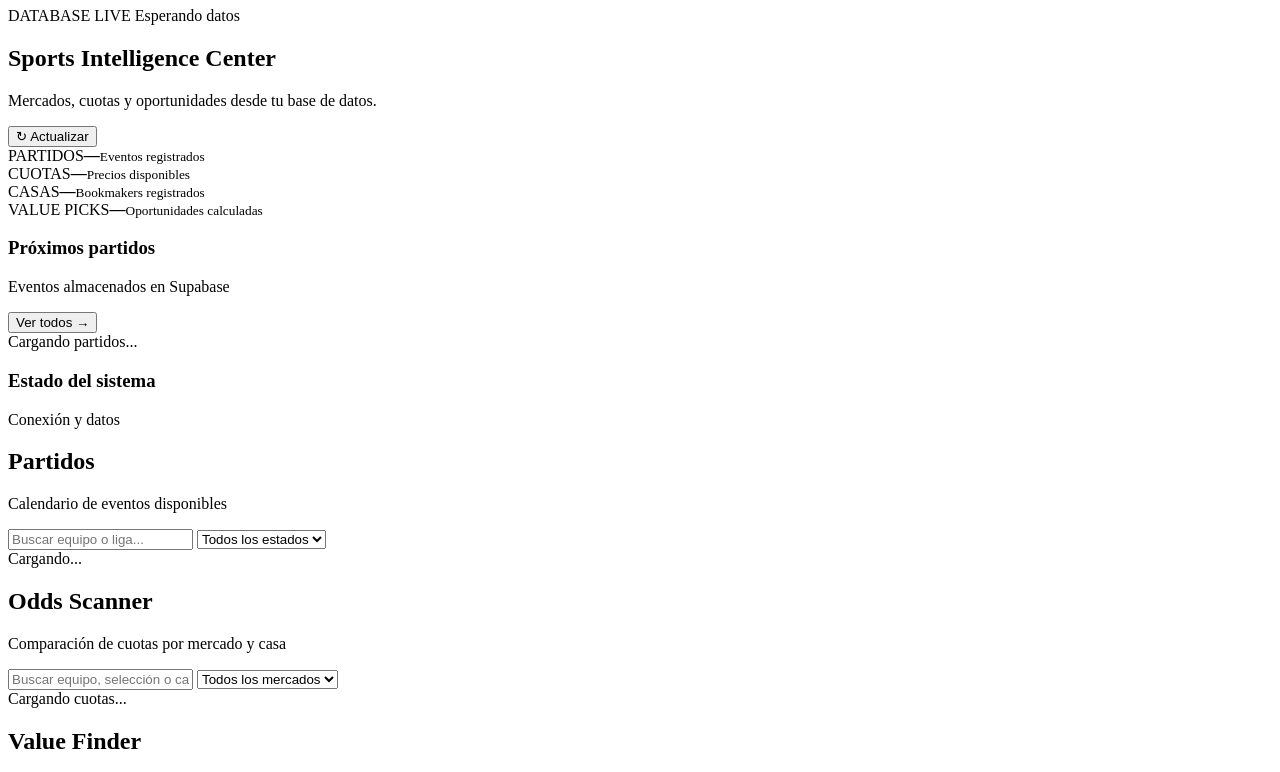
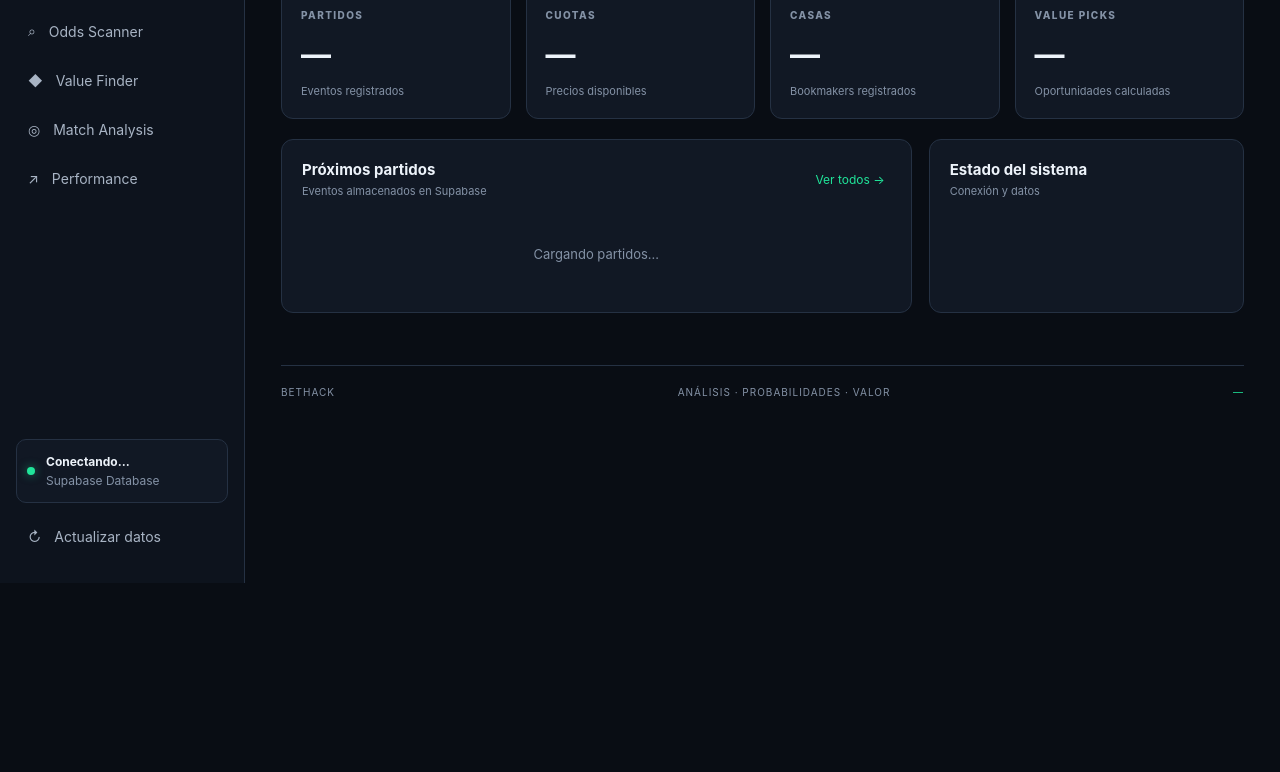
Before and after one commit to rafaelamaral2-netizen/bethack, a plain HTML site: page index.html in a window 1280 px wide. Shown: the part 217-989 px from the top of the page. After the commit the page ends 800 px from the top, so only its background shows below. Drawn offline with nearby package versions, Linux system fonts and the light colour scheme.

Commit message:
style.css

```diff
--- a/style.css
+++ b/style.css
@@ -1,76 +1,101 @@
--- BETHACK - Sync automatico diario en Supabase
--- Corre esto en Supabase > SQL Editor, en la compu.
--- No compartas este archivo con nadie, tiene un lugar para tu secreto.
---
--- PASO 1: Activa las extensiones (solo la primera vez)
-create extension if not exists pg_cron;
-create extension if not exists pg_net;
-
--- PASO 2: Guarda el secreto en Vault (solo la primera vez)
--- Reemplaza TU_SECRETO_AQUI por tu BETHACK_SYNC_SECRET,
--- el mismo que usaste en el Test y que si funciono.
--- No pongas la llave de Odds aqui, ni la llave anon.
-select vault.create_secret('https://qlmifrawzbwwaguxwrbw.supabase.co', 'bethack_project_url');
-select vault.create_secret('TU_SECRETO_AQUI', 'bethack_sync_secret');
-
--- PASO 3: Trabajos diarios, 8:00 AM hora de Puerto Rico = 12:00 UTC
--- Cada liga gasta 3 creditos. 4 ligas = 12 creditos al dia.
-
--- NBA, todos los dias 8:00 AM AST
-select cron.schedule(
-  'bethack-sync-nba-daily',
-  '0 12 * * *',
-  $$
-  select net.http_post(
-    url := (select decrypted_secret from vault.decrypted_secrets where name = 'bethack_project_url') || '/functions/v1/sync-odds',
-    headers := jsonb_build_object('Content-Type', 'application/json', 'x-bethack-secret', (select decrypted_secret from vault.decrypted_secrets where name = 'bethack_sync_secret')),
-    body := '{"sportKey": "basketball_nba", "leagueSlug": "nba"}'::jsonb
-  );
-  $$
-);
-
--- Premier League, todos los dias 8:05 AM AST
-select cron.schedule(
-  'bethack-sync-epl-daily',
-  '5 12 * * *',
-  $$
-  select net.http_post(
-    url := (select decrypted_secret from vault.decrypted_secrets where name = 'bethack_project_url') || '/functions/v1/sync-odds',
-    headers := jsonb_build_object('Content-Type', 'application/json', 'x-bethack-secret', (select decrypted_secret from vault.decrypted_secrets where name = 'bethack_sync_secret')),
-    body := '{"sportKey": "soccer_epl", "leagueSlug": "premier-league"}'::jsonb
-  );
-  $$
-);
-
--- La Liga, todos los dias 8:10 AM AST
-select cron.schedule(
-  'bethack-sync-laliga-daily',
-  '10 12 * * *',
-  $$
-  select net.http_post(
-    url := (select decrypted_secret from vault.decrypted_secrets where name = 'bethack_project_url') || '/functions/v1/sync-odds',
-    headers := jsonb_build_object('Content-Type', 'application/json', 'x-bethack-secret', (select decrypted_secret from vault.decrypted_secrets where name = 'bethack_sync_secret')),
-    body := '{"sportKey": "soccer_spain_la_liga", "leagueSlug": "la-liga"}'::jsonb
-  );
-  $$
-);
-
--- Liga MX, todos los dias 8:15 AM AST
-select cron.schedule(
-  'bethack-sync-ligamx-daily',
-  '15 12 * * *',
-  $$
-  select net.http_post(
-    url := (select decrypted_secret from vault.decrypted_secrets where name = 'bethack_project_url') || '/functions/v1/sync-odds',
-    headers := jsonb_build_object('Content-Type', 'application/json', 'x-bethack-secret', (select decrypted_secret from vault.decrypted_secrets where name = 'bethack_sync_secret')),
-    body := '{"sportKey": "soccer_mexico_ligamx", "leagueSlug": "liga-mx"}'::jsonb
-  );
-  $$
-);
-
--- Para ver que trabajos quedaron:
--- select jobname, schedule from cron.job;
--- Para ver si corrieron bien:
--- select * from cron.job_run_details order by start_time desc limit 10;
--- Para borrar uno:
--- select cron.unschedule('bethack-sync-nba-daily');
+:root {
+  --bg:#090d14;
+  --surface:#111824;
+  --surface2:#151f2d;
+  --border:#253143;
+  --text:#edf3fa;
+  --muted:#8492a6;
+  --green:#20e59a;
+  --green2:#0ebd7c;
+  --red:#ff6474;
+  --blue:#61a9ff;
+}
+*{box-sizing:border-box}
+body{margin:0;background:var(--bg);color:var(--text);font-family:Inter,Arial,sans-serif}
+button,input,select{font:inherit}
+button{cursor:pointer}
+.app-shell{display:flex;min-height:100vh}
+.sidebar{width:245px;position:fixed;inset:0 auto 0 0;background:#0d131d;border-right:1px solid var(--border);padding:25px 16px;display:flex;flex-direction:column;z-index:10}
+.brand{display:flex;align-items:center;gap:12px;color:white;text-decoration:none;font-weight:900;font-size:19px;letter-spacing:1px;padding:4px 8px 35px}
+.brand small{display:block;font-size:9px;letter-spacing:2px;color:var(--muted);margin-top:5px}
+.brand-mark{width:39px;height:39px;border-radius:11px;background:var(--green);color:#06130e;display:grid;place-items:center;font-size:25px;font-weight:1000}
+.side-label,.eyebrow{font-size:10px;letter-spacing:2px;color:var(--muted);font-weight:800}
+.side-label{padding:0 12px 13px}
+.navigation{display:grid;gap:6px}
+.nav-link{border:0;background:transparent;color:#a8b4c4;text-align:left;padding:13px 12px;border-radius:9px;display:flex;align-items:center;gap:13px;font-size:14px}
+.nav-link:hover,.nav-link.active{background:#172638;color:var(--green)}
+.nav-link.active{box-shadow:inset 3px 0 var(--green)}
+.sidebar-bottom{margin-top:auto}
+.connection-card{display:flex;align-items:center;gap:11px;padding:14px 10px;margin-bottom:12px;background:var(--surface);border:1px solid var(--border);border-radius:10px}
+.connection-card strong,.connection-card small{display:block;font-size:12px}
+.connection-card small{color:var(--muted);margin-top:4px}
+.status-dot,.live-label i{width:8px;height:8px;background:var(--green);border-radius:50%;display:inline-block;box-shadow:0 0 10px #20e59a88}
+.main-content{margin-left:245px;width:calc(100% - 245px);padding:30px 36px;max-width:1800px}
+.topbar{display:flex;align-items:center;justify-content:space-between;border-bottom:1px solid var(--border);padding-bottom:22px;margin-bottom:28px}
+h1{font-size:25px;margin:7px 0 0}
+.top-actions{display:flex;align-items:center;gap:20px}
+.live-label{font-size:10px;color:var(--green);font-weight:800;letter-spacing:1px}
+.live-label i{margin-right:7px}
+.date-label{font-size:11px;color:var(--muted)}
+.mobile-menu{display:none}
+.page{display:none}.page.active{display:block}
+.welcome-row,.section-heading{display:flex;align-items:center;justify-content:space-between;margin-bottom:23px}
+h2{font-size:20px;margin:0 0 7px}
+p{color:var(--muted);font-size:13px;margin:0}
+.primary-button{border:0;background:var(--green);color:#06140e;font-weight:800;padding:11px 16px;border-radius:8px}
+.primary-button:hover{background:#63f5bd}
+.stats-grid{display:grid;grid-template-columns:repeat(4,minmax(0,1fr));gap:15px;margin-bottom:20px}
+.stat-card,.panel{background:var(--surface);border:1px solid var(--border);border-radius:12px}
+.stat-card{padding:19px}
+.stat-card span{font-size:10px;letter-spacing:1.4px;color:var(--muted);font-weight:800}
+.stat-card strong{display:block;font-size:30px;margin:13px 0 7px}
+.stat-card small{color:var(--muted);font-size:11px}
+.content-grid{display:grid;grid-template-columns:minmax(0,2fr) minmax(250px,1fr);gap:17px}
+.panel{padding:20px;margin-bottom:17px;min-width:0}
+.panel-heading{display:flex;justify-content:space-between;align-items:center;margin-bottom:18px}
+.panel-heading h3{font-size:15px;margin:0 0 5px}
+.panel-heading p{font-size:11px}
+.text-button{background:none;border:0;color:var(--green);font-size:12px}
+.toolbar{display:flex;gap:10px;margin-bottom:16px}
+input,select{background:#0c131e;color:var(--text);border:1px solid var(--border);border-radius:8px;padding:12px;outline:none}
+input:focus,select:focus{border-color:var(--green)}
+.toolbar input{flex:1;min-width:0}
+.toolbar select{min-width:180px}
+.table-wrap{width:100%;overflow-x:auto}
+table{width:100%;border-collapse:collapse;white-space:nowrap;font-size:12px}
+th{text-align:left;color:var(--muted);font-size:10px;letter-spacing:1px;font-weight:800;padding:12px;border-bottom:1px solid var(--border)}
+td{padding:14px 12px;border-bottom:1px solid #202b39}
+tbody tr:hover{background:#172231}
+.team-cell{font-weight:700}
+.sub-cell{display:block;font-size:10px;color:var(--muted);margin-top:5px}
+.odds-value{color:var(--green);font-weight:900;font-size:14px}
+.positive{color:var(--green)}.negative{color:var(--red)}
+.tag{padding:5px 8px;border-radius:5px;background:#1b2b3b;color:#9eb4c8;font-size:10px}
+.status-list{display:grid;gap:14px}
+.status-item{display:flex;justify-content:space-between;font-size:12px;padding-bottom:12px;border-bottom:1px solid var(--border)}
+.status-item span:last-child{color:var(--green)}
+.notice{padding:14px 16px;background:#18291f;border:1px solid #28533d;color:#a5e8c5;border-radius:9px;font-size:12px;margin-bottom:17px}
+.analysis-grid{display:grid;grid-template-columns:repeat(2,minmax(0,1fr));gap:15px}
+.analysis-card{background:var(--surface);border:1px solid var(--border);border-radius:12px;padding:18px}
+.analysis-card h3{font-size:15px;margin:0 0 10px}
+.analysis-card p{margin:5px 0}
+.loading,.empty,.error{padding:30px;text-align:center;color:var(--muted);font-size:13px}
+.error{color:var(--red)}
+.footer{display:flex;justify-content:space-between;border-top:1px solid var(--border);padding:20px 0;margin-top:35px;color:var(--muted);font-size:10px;letter-spacing:1px}
+.footer span:nth-child(2){color:var(--green)}
+@media(max-width:1050px){.stats-grid{grid-template-columns:repeat(2,1fr)}.content-grid{grid-template-columns:1fr}}
+@media(max-width:700px){
+ .sidebar{transform:translateX(-100%);transition:.25s;width:260px}
+ .sidebar.open{transform:translateX(0)}
+ .main-content{margin-left:0;width:100%;padding:20px 14px}
+ .mobile-menu{display:block;background:var(--surface);color:var(--text);border:1px solid var(--border);border-radius:7px;padding:8px;margin-right:10px}
+ .topbar{justify-content:flex-start;flex-wrap:wrap;gap:8px}
+ .topbar>div:nth-child(2){flex:1}
+ .top-actions{width:100%;padding-left:42px;justify-content:space-between}
+ .stats-grid{gap:9px}.stat-card{padding:14px}.stat-card strong{font-size:25px}
+ .welcome-row{align-items:flex-start;gap:12px}.welcome-row .primary-button{padding:9px;font-size:11px}
+ .toolbar{flex-direction:column}.toolbar select{width:100%}
+ .analysis-grid{grid-template-columns:1fr}
+ .panel{padding:13px}
+ .footer{gap:10px;flex-wrap:wrap}
+}
```
